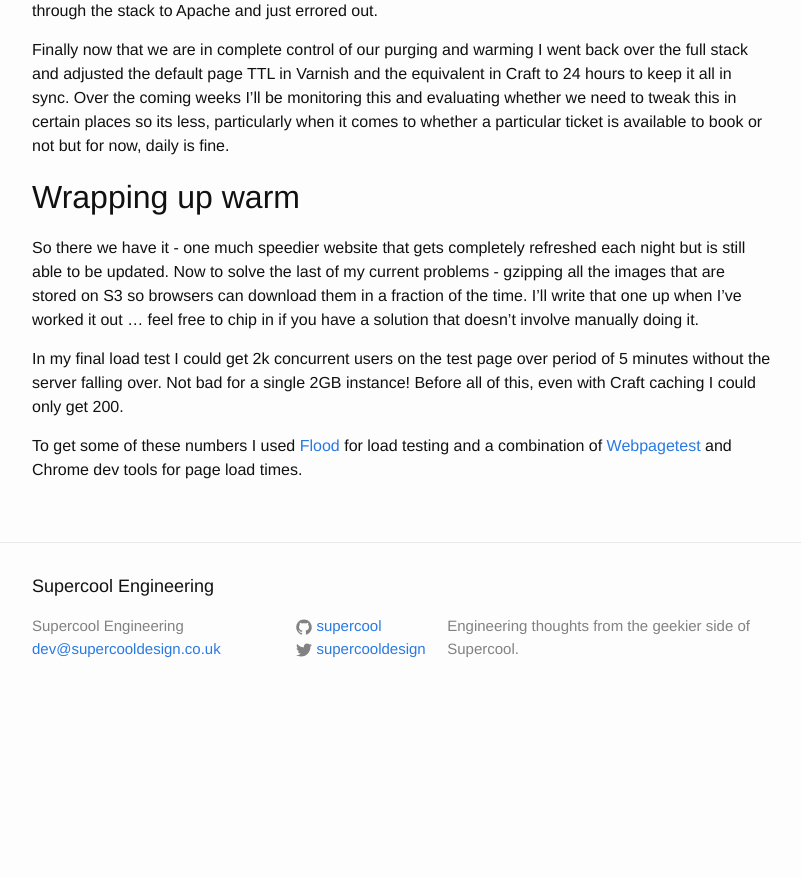
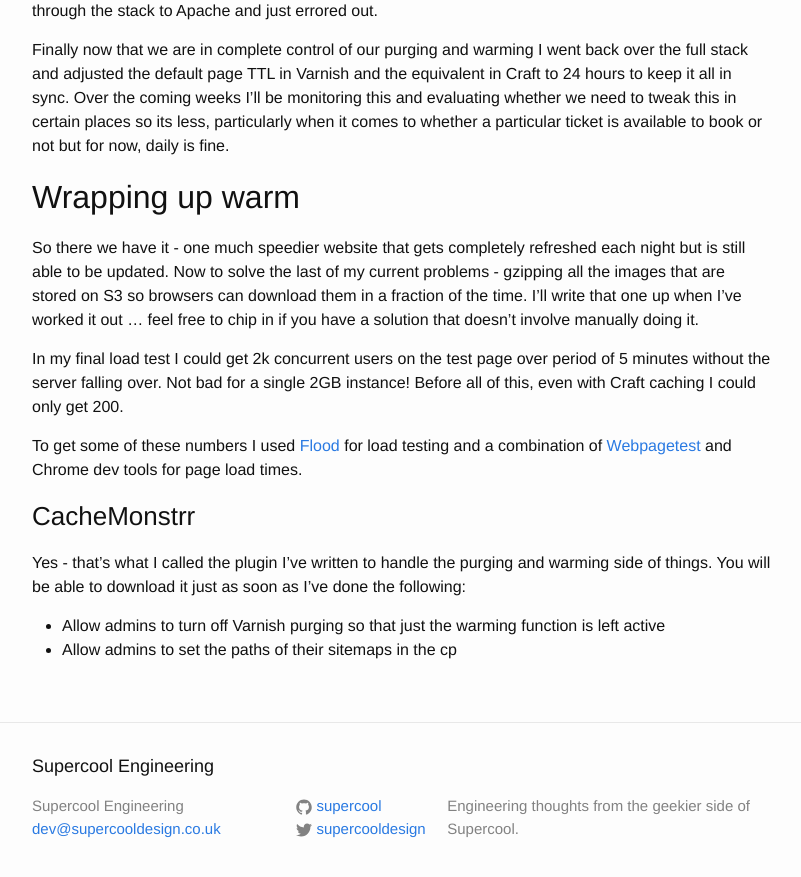
Before and after one commit to supercool/supercool.github.io, a Jekyll site: the page built from _posts/2015-06-05-speeding-up-cbso.markdown, in a window 1280 px wide and 900 px high, scrolled down 4515 px. Shown: the top 877 px of the window, without its empty margins (238-1039 px from the left). Built offline with Jekyll 4.4.1, drawn with Linux system fonts in a browser that asks for light colours; before the commit the page ends 5235 px from its top, so only the background shows below that.

Commit message:
cache plugin note

```diff
--- a/_posts/2015-06-05-speeding-up-cbso.markdown
+++ b/_posts/2015-06-05-speeding-up-cbso.markdown
@@ -137,7 +137,8 @@ In my final load test I could get 2k concurrent users on the test page over peri
 
 To get some of these numbers I used [Flood](https://flood.io) for load testing and a combination of [Webpagetest](http://www.webpagetest.org/) and Chrome dev tools for page load times.
 
-<!-- ### CacheMonstrr
-Yes - that’s what I called the plugin I’ve written to handle the purging and warming side of things. You can grab it [here](XXX) and in the coming week I’ll hopefully be finishing off the following roadmap:
+### CacheMonstrr
+Yes - that’s what I called the plugin I’ve written to handle the purging and warming side of things. You will be able to download it just as soon as I’ve done the following:
+
 - Allow admins to turn off Varnish purging so that just the warming function is left active
-- Allow admins to set the paths of their sitemaps in the cp -->
+- Allow admins to set the paths of their sitemaps in the cp
```
